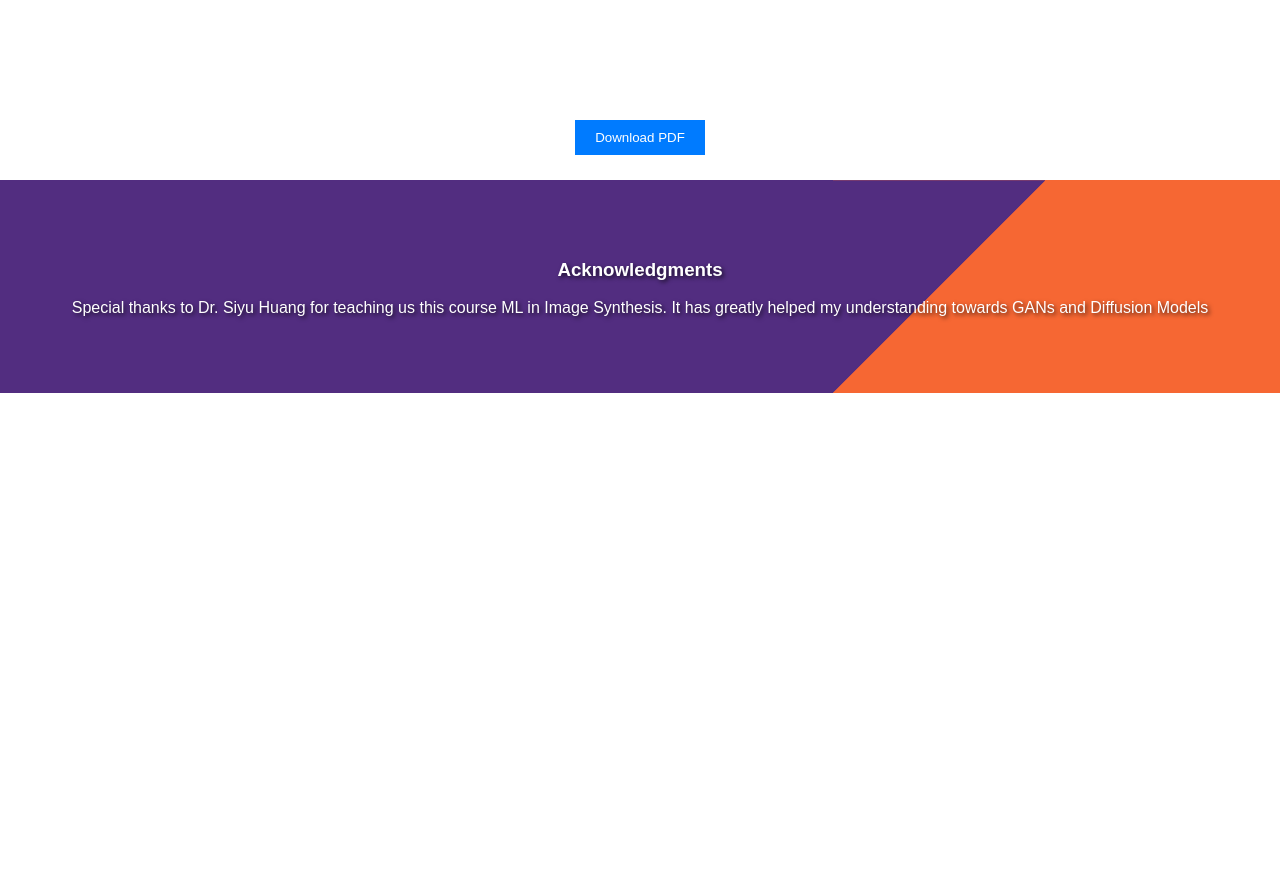
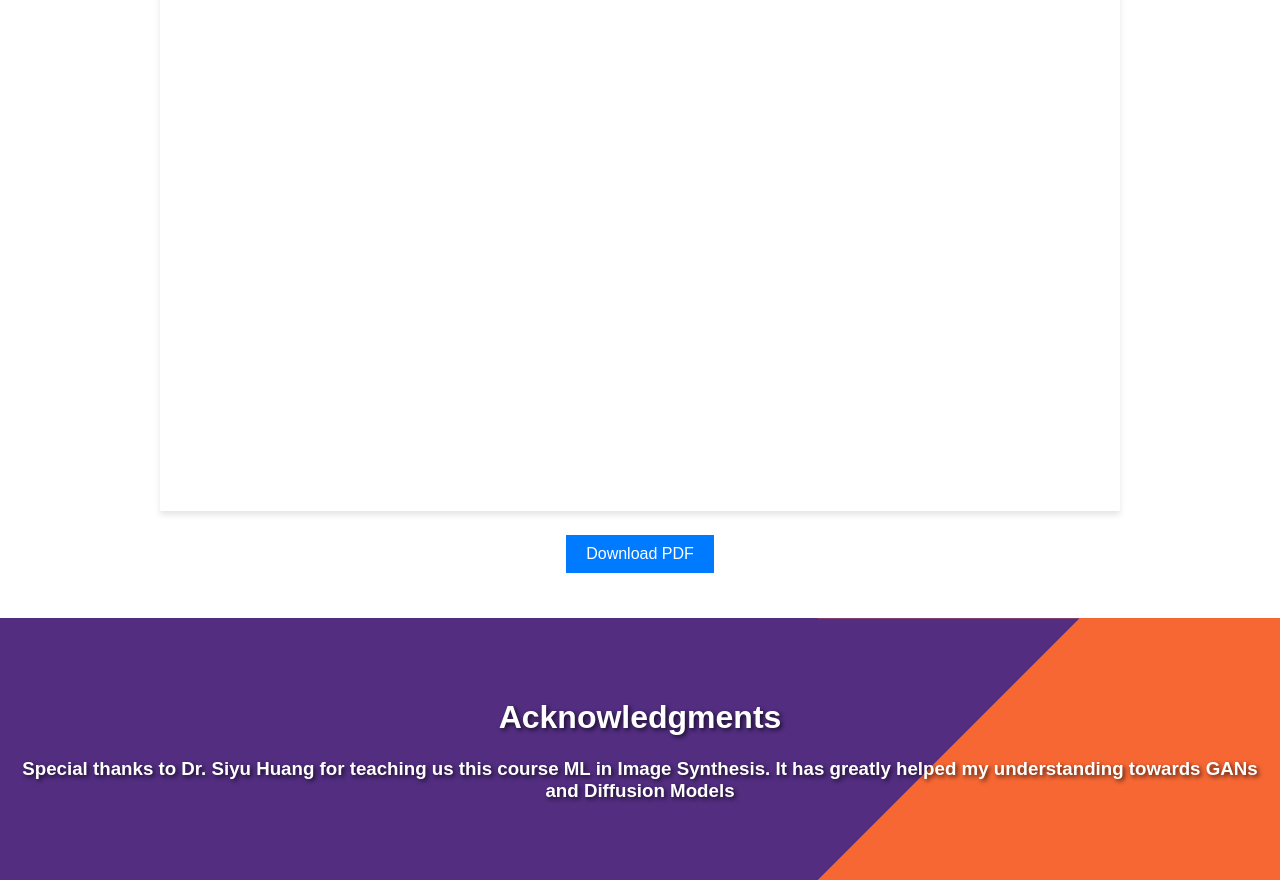
Before and after one commit to reek129/GAN-basedMTL, a plain HTML site: page index.html in a window 1280 px wide. Shown: the part 4000-4880 px from the top of the page. Before the commit the page ends 4393 px from the top, so only its background shows below. Drawn offline with Linux system fonts and the light colour scheme.

Commit message:
changes4

```diff
--- a/index.html
+++ b/index.html
@@ -255,15 +255,15 @@
 
 
 
-
-<section id="pdf-section">
+<section id="pdf-section" style="margin: 40px; text-align: center;">
     <h2>Paper Viewer</h2>
-    <iframe src="./pdf/MTL_paper.pdf"></iframe>
+    <iframe src="./pdf/MTL_paper.pdf" style="width: 80%; height: 800px; border: none; box-shadow: 0px 4px 6px rgba(0, 0, 0, 0.1);"></iframe>
     <br>
     <a href="./pdf/MTL_paper.pdf" download>
-        <button class="btn">Download PDF</button>
+        <button class="btn" style="margin-top: 20px; padding: 10px 20px; font-size: 16px;">Download PDF</button>
     </a>
 </section>
+
 
 <!-- <section id="github-link">
     <h2>GitHub Code Repository</h2>
@@ -273,9 +273,9 @@
 </section> -->
 
 <footer>
-    <h3>Acknowledgments</h3>
-    <p>Special thanks to Dr. Siyu Huang for teaching us this course ML in Image Synthesis.
-         It has greatly helped my understanding towards GANs and Diffusion Models</p>
+    <h1>Acknowledgments</h1>
+    <h3>Special thanks to Dr. Siyu Huang for teaching us this course ML in Image Synthesis.
+         It has greatly helped my understanding towards GANs and Diffusion Models</h3>
 </footer>
 
 <script>
```
